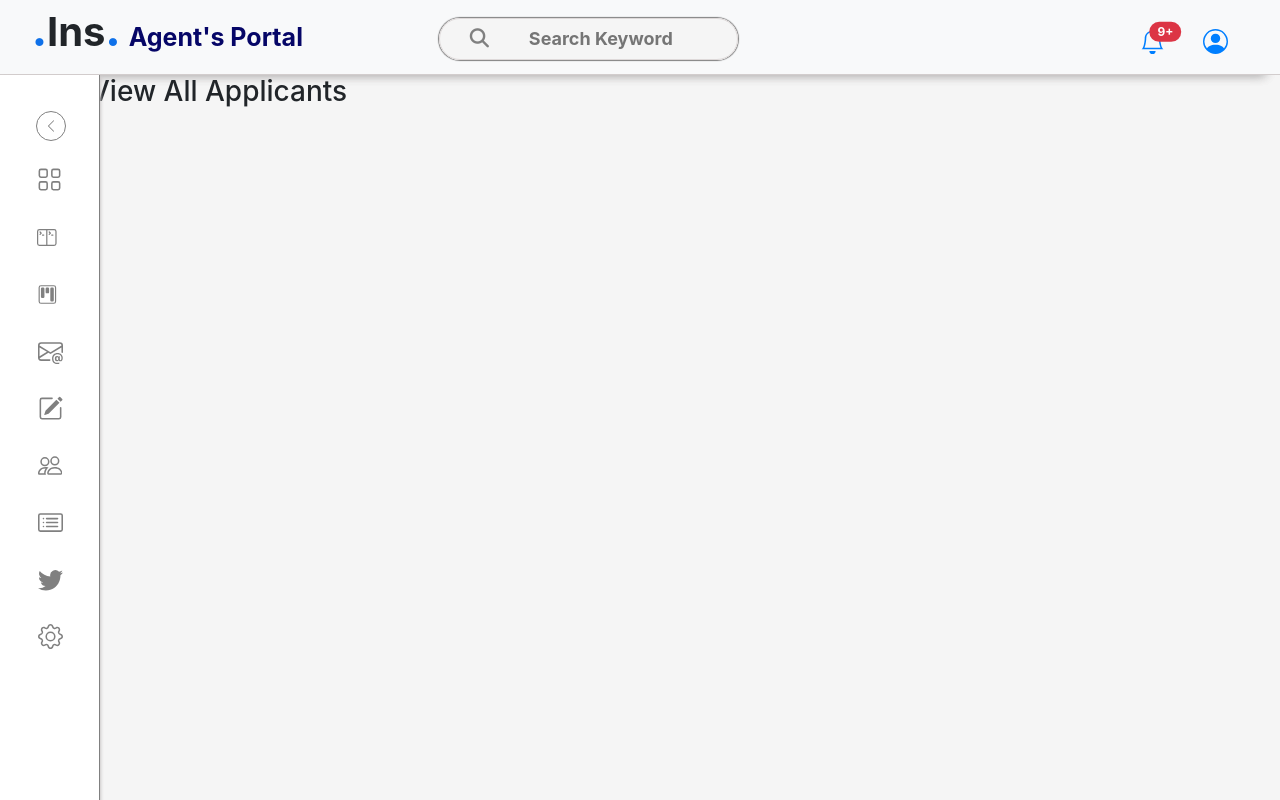
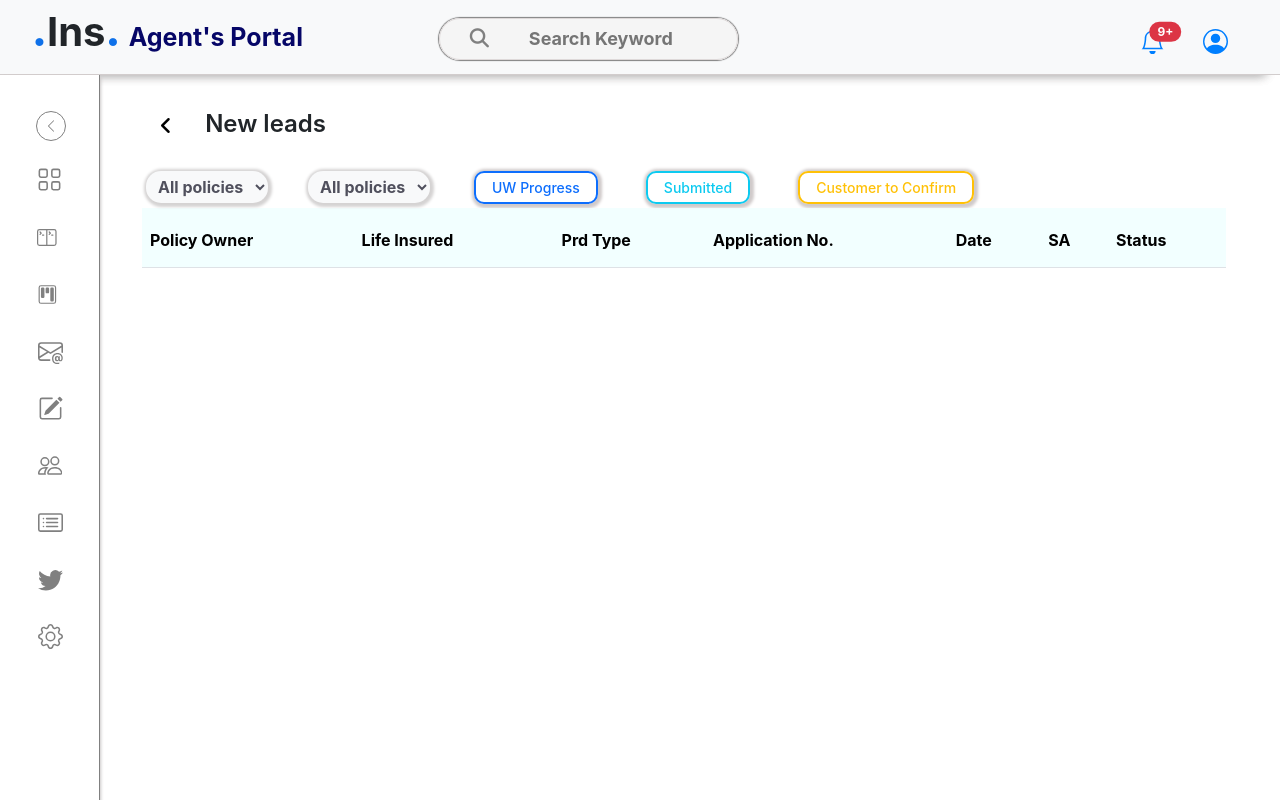
Before and after one commit to sridharshree303/insuranceapp, a React (Create React App) app: page / in a window 1280 px wide. Both pictures are taken after a click on the button "View All". Shown: the top 800 px of the page. Built offline with nearby package versions, Linux system fonts and the light colour scheme.

Commit message:
commit#18

```diff
--- a/package.json
+++ b/package.json
@@ -9,6 +9,7 @@
     "@testing-library/jest-dom": "^5.16.5",
     "@testing-library/react": "^13.4.0",
     "@testing-library/user-event": "^13.5.0",
+    "axios": "^1.3.6",
     "bootstrap": "^5.2.3",
     "bootstrap-icons": "^1.10.4",
     "chart.js": "^4.2.1",
--- a/src/App.css
+++ b/src/App.css
@@ -5,7 +5,6 @@
 
 body {
   margin:0;
-  background-color: whitesmoke;
 }
 
 /* //vertical */
--- a/src/components/Modals.js
+++ b/src/components/Modals.js
@@ -120,15 +120,15 @@ const Modals = () => {
                   <Form.Label className='px-1'>Label</Form.Label>
                   <span className='right'>{textAreaCount}/250</span>
                 </div>
-                <Form.Control as="textarea" disabled={disable} onChange={recalculate} rows={5} />
+                <Form.Control as="textarea" onChange={recalculate} rows={5} />
               </Form.Group>
             </Form>
           </Modal.Body>
           <Modal.Footer>
-            <Button className='modalOneBtn' variant="info  fw-bold" onClick={handleClose}>
+            <Button className='modalOneBtn p-2' variant="info  fw-bold" onClick={handleClose}>
               Discard
             </Button>
-            <Button className='modalOneBtn' variant="primary fw-bold" onClick={handleShow2}>
+            <Button className='modalOneBtn p-2' disabled={disable} variant="primary fw-bold" onClick={handleShow2}>
               Send
             </Button>
           </Modal.Footer>
--- a/src/viewdata/NewLeads.css
+++ b/src/viewdata/NewLeads.css
@@ -1,5 +1,5 @@
-.newleads{
-    background-color: yellowgreen;
+.newlead{
+    background-color: white;
 }
 
 .tableHeader{
@@ -17,3 +17,70 @@
     width: 20px;
     font-size: 20px;
 }
+
+
+.bordergrey{
+    border: 1px transparent grey;
+    box-shadow: 1px 1px 3px 3px rgb(213, 211, 211);
+}
+
+
+.tableHeader1 {
+    padding: 30px 0px 0px 0px;
+    font-size: 20px;
+}
+
+.tableHeader1 h4{
+    font-size: 24px;
+    padding-left: 17px;
+    padding-top: 5px;
+}
+
+.tableHeader thead{
+    height: 60px;
+}
+
+.tableHeader thead tr th{
+    padding-bottom: 15px;
+    background-color: rgba(240, 255, 255, 0.837);
+}
+
+.tableHeader tbody tr td{
+    padding: 12px 8px;
+    background-color: rgba(240, 255, 255, 0.305);
+}
+
+.tableHeader tbody tr {
+    background-color: white;
+}
+
+.colsize{
+    width: 200px;
+}
+
+.avatarp{
+    width: 60px;
+}
+
+.border2{
+    border-width: 2px ;
+    box-shadow: 1px 1px 3px 3px rgb(208, 202, 202);
+    border-radius: 10px;
+    font-weight: 500;
+}
+
+.border3{
+    border-radius: 15px;
+    background: linear-gradient(to top left, #09C6F9 0%, #045DE9 100%);
+    /* background: linear-gradient(to top left, #274060 0%, #FFFFFF 100%); */
+    box-shadow: 1px 1px 3px 3px rgb(208, 202, 202);
+    font-weight: 500;
+    font-size: 15px;
+}
+
+.imageStyle{
+    width: 34px;
+    height: 34px;
+    border: 1px transparent grey;
+    border-radius: 30px;
+}
--- a/src/viewdata/NewLeads.js
+++ b/src/viewdata/NewLeads.js
@@ -1,33 +1,55 @@
-import React from 'react'
+import React, { useEffect, useState } from 'react'
 import './NewLeads.css';
-// import { useNavigate } from 'react-router-dom';
+import { useNavigate } from 'react-router-dom';
+import Table from 'react-bootstrap/Table';
+import imageOne from '../jsonfiles/Sridhar.jpg';
+import axios from 'axios';
 
 
 const NewLeads = () => {
 
-  // const navigate = useNavigate();
-  // const goBack = () => {
-  //   navigate(-1);
-  // }
+  const navigate = useNavigate();
+  const goBack = () => {
+    navigate(-1);
+  }
+
+  const [leads, setLeads] = useState(null);
+  useEffect(() => {
+    async function fetchData() {
+      await axios.get("http://localhost:8082/leads/viewall").then(
+        response => {
+          console.log(response.data);
+          setLeads(response.data);
+        }
+      ).catch(
+        error => console.log(error)
+      );
+    }
+    fetchData();
+  }, []);
+
 
   return (
-    <div className='newLead container bg-info'>
+    <div className='newLead container '>
+
       {/* ------------ back button + TotalApplications heading */}
-      <div className='row tableHeader'>
+      <div className='row '>
+        <span className='float tableHeader1 px-4'>
+
+          <button onClick={goBack} className=' noBorder px-3'>&nbsp;<i className="fa fa-angle-left" aria-hidden="true"></i></button>
+          <h4>New leads</h4>
+        </span>
+      </div>
+
+      {/* -----Two dropdowns + Three buttons */}
+      {/* -----------------First dropdown------------ */}
+      <div className='row'>
+        <div className='col-10'>
+          <div className='mt-4 float'>
             <span className='float'>
 
-          <i className="fa fa-angle-left" aria-hidden="true"></i>
-
-          <h4>Total Applications</h4>
-        </span>
-      </div>
-      {/* -----Two dropdowns + Three buttons */}
-      {/* -----------------First dropdown------------ */}
-      <div className='row tableHeader'>
-        <span className='float'>
-
-            <div className='dropdown'>
-              <select className='noBorder no-outline'>
+              <div className='dropdown bg-light'>
+                <select className='noBorder bordergrey px-2 no-outline bg-light'>
                   <option defaultValue="-1">All policies
                   </option>
                   <option value="1">Health</option>
@@ -35,32 +57,106 @@ const NewLeads = () => {
                   <option value="1">Gallery</option>
                 </select>
               </div>
+            </span>
 
-        </span>
             {/* -----------------second dropdown------------ */}
             <span className='float'>
-
-            <div className='dropdown'>
-              <select className='noBorder no-outline'>
-                <option defaultValue="-1">All policies
-                </option>
+              <div className='dropdown bg-light'>
+                <select className='noBorder bordergrey px-2 no-outline bg-light'>
+                  <option className='bg-white' defaultValue="-1">All policies</option>
                   <option value="1">Health</option>
                   <option value="1">Document</option>
                   <option value="1">Gallery</option>
                 </select>
               </div>
+            </span>
 
-        </span>
             {/* -----------------first button------------ */}
             <span>
+              <button type="button" className="btn btn-sm btn-outline-primary border2 mx-4 px-3">Qualified</button>
+            </span>
+            <span>
+              <button type="button" className="btn btn-sm btn-outline-info border2 mx-4 px-3">Interested</button>
+            </span>
+          </div>
+        </div>
+        <div className='col-2'>
+          <button type="button" className="btn btn-primary border3 m-4 px-3">ADD NEW LEAD</button>
+        </div>
+      </div>
 
-        </span>
-        {/* -------------------------------------- */}
-        <button type="button col-3" class="btn btn-primary btn-outline-info">UW Progress</button>
-        <button type="button" class="btn btn-outline-info">Submitted</button>
-        <button type="button" class="btn btn-outline-info">Customer to inform</button>
+      <div className='row mx-3 mt-1 tableHeader'>
+        <Table className='table table-hover' striped hover size="md">
+          <thead>
+            <tr >
+              <th className='avatarp'></th>
+              <th>Name</th>
+              <th className='colsize'>Last Contacted</th>
+              <th>Product</th>
+              <th>Email</th>
+              <th>Contact</th>
+              <th>Lead Stage</th>
+            </tr>
+          </thead>
+          <tbody>
+            {
+              leads !== null
+                ?
+                leads.map((data, ind) => {
+                  return (
+                    <tr key={ind}>
+                      <td className='px-4 py-1 pt-2 avatarp'><img className='imageStyle' src={imageOne} alt="sridhar"></img></td>
+                      <td>{data.name}</td>
+                      <td className='colsize'>{data.lastContacted}</td>
+                      <td>{data.product}</td>
+                      <td>{data.email}</td>
+                      <td>(+91) {data.contact}</td>
+                      <td>{data.leadStage}</td>
+                    </tr>
+                  )
+                })
+                : null
+            }
+            {/* <tr key={0}>
+              <td className='px-4 py-1 pt-2 avatarp'><img className='imageStyle' src={imageOne} alt="sridhar"></img></td>
+              <td>Sridhar kolluru</td>
+              <td className='colsize'>2 days ago</td>
+              <td>Life Insurance</td>
+              <td>Sridharkolluru@gmail.com</td>
+              <td>(+91) 9440521715</td>
+              <td>Approved</td>
+            </tr>
+            <tr key={1}>
+              <td className='px-4 py-1 pt-2 avatarp'><img className='imageStyle' src={imageOne} alt="sridhar"></img></td>
+              <td>Sridhar kolluru</td>
+              <td className='colsize'>2 days ago</td>
+              <td>Life Insurance</td>
+              <td>Sridharkolluru@gmail.com</td>
+              <td>(+91) 9440521715</td>
+              <td>Approved</td>
+            </tr>
+            <tr key={2}>
+              <td className='px-4 py-1 pt-2 avatarp'><img className='imageStyle' src={imageOne} alt="sridhar"></img></td>
+              <td>Sridhar kolluru</td>
+              <td className='colsize'>2 days ago</td>
+              <td>Life Insurance</td>
+              <td>Sridharkolluru@gmail.com</td>
+              <td>(+91) 9440521715</td>
+              <td>Approved</td>
+            </tr>
+            <tr key={3}>
+              <td className='px-4 py-1 pt-2'><img className='imageStyle' src={imageOne} alt="sridhar"></img></td>
+              <td>Sridhar kolluru</td>
+              <td className='colsize'>2 days ago</td>
+              <td>Life Insurance</td>
+              <td>Sridharkolluru@gmail.com</td>
+              <td>(+91) 9440521715</td>
+              <td>Approved</td>
+            </tr> */}
+          </tbody>
+        </Table>
       </div>
-      {/* UW Progress, Submitted, Customer to Confirm */}
+
     </div>
   )
 }
--- a/src/viewdata/ViewAllApplicants.js
+++ b/src/viewdata/ViewAllApplicants.js
@@ -1,9 +1,112 @@
-import React from 'react'
+import React from 'react';
+import { useNavigate } from 'react-router';
+import Table from 'react-bootstrap/esm/Table';
+
 
 const ViewAllApplicants = () => {
+  const navigate = useNavigate();
+  const goBack = () => {
+    navigate(-1);
+  }
+
   return (
     <div>
-      <h3>View All Applicants</h3>
+      <div className='newLead container '>
+
+        {/* ------------ back button + TotalApplications heading */}
+        <div className='row '>
+          <span className='float tableHeader1 px-4'>
+
+            <button onClick={goBack} className=' noBorder px-3'>&nbsp;<i className="fa fa-angle-left" aria-hidden="true"></i></button>
+            <h4>New leads</h4>
+          </span>
+        </div>
+
+        {/* -----Two dropdowns + Three buttons */}
+        {/* -----------------First dropdown------------ */}
+        <div className='row'>
+          <div className='col-11'>
+            <div className='mt-4 float'>
+              <span className='float'>
+
+                <div className='dropdown bg-light'>
+                  <select className='noBorder bordergrey px-2 no-outline bg-light'>
+                    <option defaultValue="-1">All policies
+                    </option>
+                    <option value="1">Health</option>
+                    <option value="1">Document</option>
+                    <option value="1">Gallery</option>
+                  </select>
+                </div>
+              </span>
+
+              {/* -----------------second dropdown------------ */}
+              <span className='float'>
+                <div className='dropdown bg-light'>
+                  <select className='noBorder bordergrey px-2 no-outline bg-light'>
+                    <option className='bg-white' defaultValue="-1">All policies</option>
+                    <option value="1">Health</option>
+                    <option value="1">Document</option>
+                    <option value="1">Gallery</option>
+                  </select>
+                </div>
+              </span>
+
+              {/* UW Progress, Submitted, Customer to Confirm */}
+              {/* -----------------first button------------ */}
+              <span>
+                <button type="button" className="btn btn-sm btn-outline-primary border2 mx-4 px-3">UW Progress</button>
+              </span>
+              <span>
+                <button type="button" className="btn btn-sm btn-outline-info border2 mx-4 px-3">Submitted</button>
+              </span>
+              <span>
+                <button type="button" className="btn btn-sm btn-outline-warning border2 mx-4 px-3">Customer to Confirm</button>
+              </span>
+            </div>
+          </div>
+          {/* <div className='col-2'>
+            <button type="button" className="btn btn-primary border3 m-4 px-3">ADD NEW LEAD</button>
+          </div> */}
+        </div>
+
+        <div className='row mx-3 mt-1 tableHeader'>
+          <Table className='table table-hover' striped hover size="md">
+            <thead>
+              <tr >
+                <th>Policy Owner</th>
+                <th className='colsize'>Life Insured</th>
+                <th>Prd Type</th>
+                <th>Application No.</th>
+                <th>Date</th>
+                <th>SA</th>
+                <th>Status</th>
+              </tr>
+            </thead>
+            <tbody>
+              {/* {
+                leads !== null
+                  ?
+                  leads.map((data, ind) => {
+                    return (
+                      <tr key={ind}>
+                        <td className='px-4 py-1 pt-2 avatarp'><img className='imageStyle' src={imageOne} alt="sridhar"></img></td>
+                        <td>{data.name}</td>
+                        <td className='colsize'>{data.lastContacted}</td>
+                        <td>{data.product}</td>
+                        <td>{data.email}</td>
+                        <td>(+91) {data.contact}</td>
+                        <td>{data.leadStage}</td>
+                      </tr>
+                    )
+                  })
+                  : null
+              } */}
+            </tbody>
+          </Table>
+        </div>
+
+      </div>
     </div>
   )
 }
```
Also changed, not shown: 1 other file (tests, documents, lock files or other folders). Lines whose indentation alone changed are shown as unchanged.
